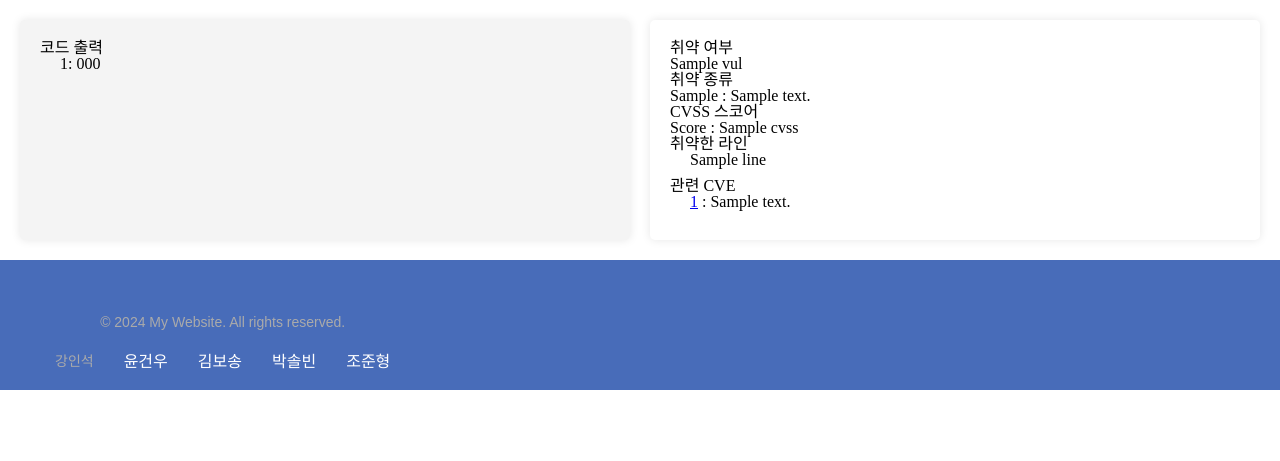
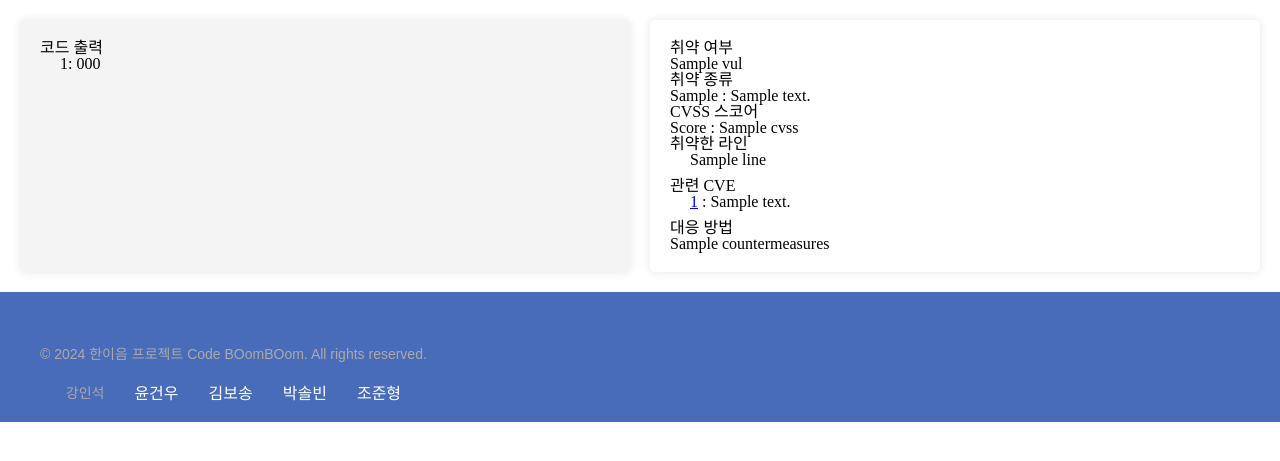
Before and after one commit to In-suk-kang/hanium_WEB, a Flask app: template templates/output.html in a window 1280 px wide. Shown: the part 70-531 px from the top of the page. Run offline with Flask 3, Linux system fonts and the light colour scheme; the template is opened without the code that fills it: most values are stand-ins (such as "Sample title", 1, 10 or a date in 2020); some libraries are stand-ins or nearby versions.

Commit message:
Add : Countermeasures

```diff
--- /dev/null
+++ b/Countermeasures.py
@@ -0,0 +1,18 @@
+measure_dict = {
+    1:'''1. 컴파일러 기반 대응 기법
+Stack Canaries: 스택 오버플로우로 인한 공격을 방지하기 위해, 함수의 반환 주소와 로컬 변수 사이에 특정 값을 삽입하는 방법입니다. 이 값을 "카나리(canary)"라고 부르며, 함수가 종료될 때 이 값이 변경되었는지 확인하여 스택 버퍼 오버플로우를 탐지합니다. GCC에서는 -fstack-protector 플래그로 활성화할 수 있습니다.
+Fortify Source: 컴파일 시 버퍼 오버플로우가 발생할 수 있는 함수를 강화하는 방법입니다. 예를 들어, strcpy와 같은 함수를 strncpy로 대체하는 등의 작업이 포함됩니다. 이는 -D_FORTIFY_SOURCE=2 플래그를 통해 활성화할 수 있습니다.
+2. 메모리 보호 기법
+ASLR (Address Space Layout Randomization): 실행 중인 프로그램의 메모리 주소를 무작위로 배치하여 공격자가 특정 주소를 예측하기 어렵게 만듭니다. 이는 운영체제 수준에서 지원되며, 현대 운영체제에서는 기본적으로 활성화되어 있습니다.
+DEP (Data Execution Prevention): 데이터를 저장하는 메모리 영역에서 코드가 실행되지 않도록 하는 방법입니다. 실행 가능한 코드와 데이터 영역을 엄격히 구분하여 악성 코드가 실행되지 않도록 합니다.
+3. 코딩 및 개발 관행
+안전한 함수 사용: strcpy, gets와 같이 버퍼 오버플로우에 취약한 함수 대신, strncpy, fgets와 같은 안전한 대체 함수를 사용하는 것이 중요합니다.
+코드 리뷰 및 정적 분석 도구 사용: 코드 리뷰 및 정적 분석 도구를 사용하여 잠재적인 버퍼 오버플로우 취약점을 발견하고 수정합니다.
+4. 운영체제 및 런타임 보호
+W^X (Write XOR Execute): 메모리 페이지가 동시에 쓰기 가능하고 실행 가능하도록 하지 않는 정책입니다. 즉, 메모리 페이지가 쓰기 가능하면 실행은 불가능하고, 실행 가능하면 쓰기는 불가능하게 설정합니다.
+SafeSEH (Safe Structured Exception Handling): 윈도우에서 제공하는 기법으로, 예외 처리 체인을 안전하게 유지하여 버퍼 오버플로우가 발생해도 공격자가 이를 악용하기 어렵게 만듭니다.'''
+}
+
+def Countermeasures(ai):
+    data = measure_dict[ai]
+    return data
--- a/ai.py
+++ b/ai.py
@@ -3,7 +3,7 @@ import requests
 def check_vulnerabilities(filepath):
     with open(filepath, 'rb') as file:
         files = {'file': file}
-        url = 'http://13.124.50.196:5000/predict' #AWS 동적 URL로 확인 필요
+        url = 'http://3.38.100.174:5000/predict' #AWS 동적 URL로 확인 필요
         response = requests.post(url, files=files)
 
     json_obj = json.loads(response.text)
--- a/app.py
+++ b/app.py
@@ -6,33 +6,41 @@ from cvss import get_cvss
 from ai import check_vulnerabilities
 from vul_type import getType
 from get_description import get_description
+from Countermeasures import Countermeasures
 app = Flask(__name__)
 @app.route('/')
 def index():
     return render_template('input.html')
 
-@app.route('/upload',methods = ['POST'])
+@app.route('/upload', methods=['POST'])
 def upload_file():
     file = request.files['file-upload']
     filename = secure_filename(file.filename)
-    filepath = os.path.join('./upload',filename)
+    filepath = os.path.join('./upload', filename)
     file.save(filepath)
+
     vul_obj = check_vulnerabilities(filepath)
-    lines = []
-    cve = []
     vul = vul_obj['vul']
-    vul_type = getType(vul)
-    vul_desc = get_description(vul)
-    if vul_obj.get('vul') == 1:
-       lines = vul_obj['lines']
-       cve = get_cve(vul)
-    cvss = get_cvss(vul)
-    #------------------------------------------------
-    codes = []
-    with open(filepath, 'r') as file:
-        codes = file.readlines()
-    #------------------------------------------------
-    return render_template('output.html',code=codes,cve=cve,cvss=cvss,vul = vul,vul_type = vul_type,lines = lines,vul_desc = vul_desc)
+
+    # 필요한 정보만 미리 계산
+    codes = open(filepath).readlines()
+    lines = vul_obj.get('lines', [])
+    cve = get_cve(vul) if vul_obj.get('vul') == 1 else []
+    cvss = get_cvss(vul) if vul_obj.get('vul') == 1 else None
+    Countermeasure = Countermeasures(vul) if vul_obj.get('vul') == 1 else None
+
+    return render_template(
+        'output.html',
+        code=codes,
+        cve=cve,
+        cvss=cvss,
+        vul=vul,
+        vul_type=getType(vul),
+        lines=lines,
+        vul_desc=get_description(vul),
+        Countermeasures=Countermeasure
+    )
+
 
 if __name__ == '__main__':
     app.run(debug=True)
--- a/templates/input.html
+++ b/templates/input.html
@@ -38,7 +38,7 @@
            <div class="container">
               <div class="row">
                  <div class="footer_info">
-                    <p>&copy; 2024 My Website. All rights reserved.</p>
+                    <p>&copy; 2024 한이음 프로젝트 Code BOomBOom. All rights reserved.</p>
                     <address>
                         <p>강인석</p>
                         <p>윤건우</p>
--- a/templates/output.html
+++ b/templates/output.html
@@ -27,6 +27,7 @@
             <button id="download">PDF 추출</button>
         </nav>
     </header>
+    <main>
     <div class="container">
         <div id="code">
             <h1>코드 출력</h1>
@@ -42,32 +43,45 @@
             <p>{{vul}}</p>
 
             <h2>취약 종류</h2>
-            <p>{{vul_type}} : {{vul_desc}}</p>
+            <span>{{vul_type}}{% if vul_desc %} : {{vul_desc}}{% endif %}</span>
 
+            {% if cvss %}
             <h2>CVSS 스코어</h2>
             <span>Score : {{cvss}}</span>
+            {% endif %}
 
+            {% if lines %}
             <h2>취약한 라인</h2>
             <ol>
                 {% for line in lines %}
                 <li>{{line}}</li>
                 {% endfor %}
             </ol>
+            {% endif %}
 
+            {% if cve %}
             <h2>관련 CVE</h2>
             <ul>
                 {% for cv in cve %}
                 <li><a href="{{cv.cve_url}}">{{cv.cve_id}}</a> : {{cv.description}}</li>
                 {% endfor %}
             </ul>
+            {% endif %}
+
+            {% if Countermeasures %}
+            <h2>대응 방법</h2>
+            <span>{{Countermeasures}}</span>
+            {% endif %}
         </div>
     </div>
+    </main>
+
     <footer id="footer">
         <div id="footer_info">
            <div class="container">
               <div class="row">
                  <div class="footer_info">
-                    <p>&copy; 2024 My Website. All rights reserved.</p>
+                    <p>&copy; 2024 한이음 프로젝트 Code BOomBOom. All rights reserved.</p>
                     <address>
                         <p>강인석</p>
                         <p>윤건우</p>
@@ -80,7 +94,6 @@
            </div>
         </div>
     </footer>
-
     <script>
         document.getElementById('download').addEventListener('click', () => {
             const { jsPDF } = window.jspdf;
```
